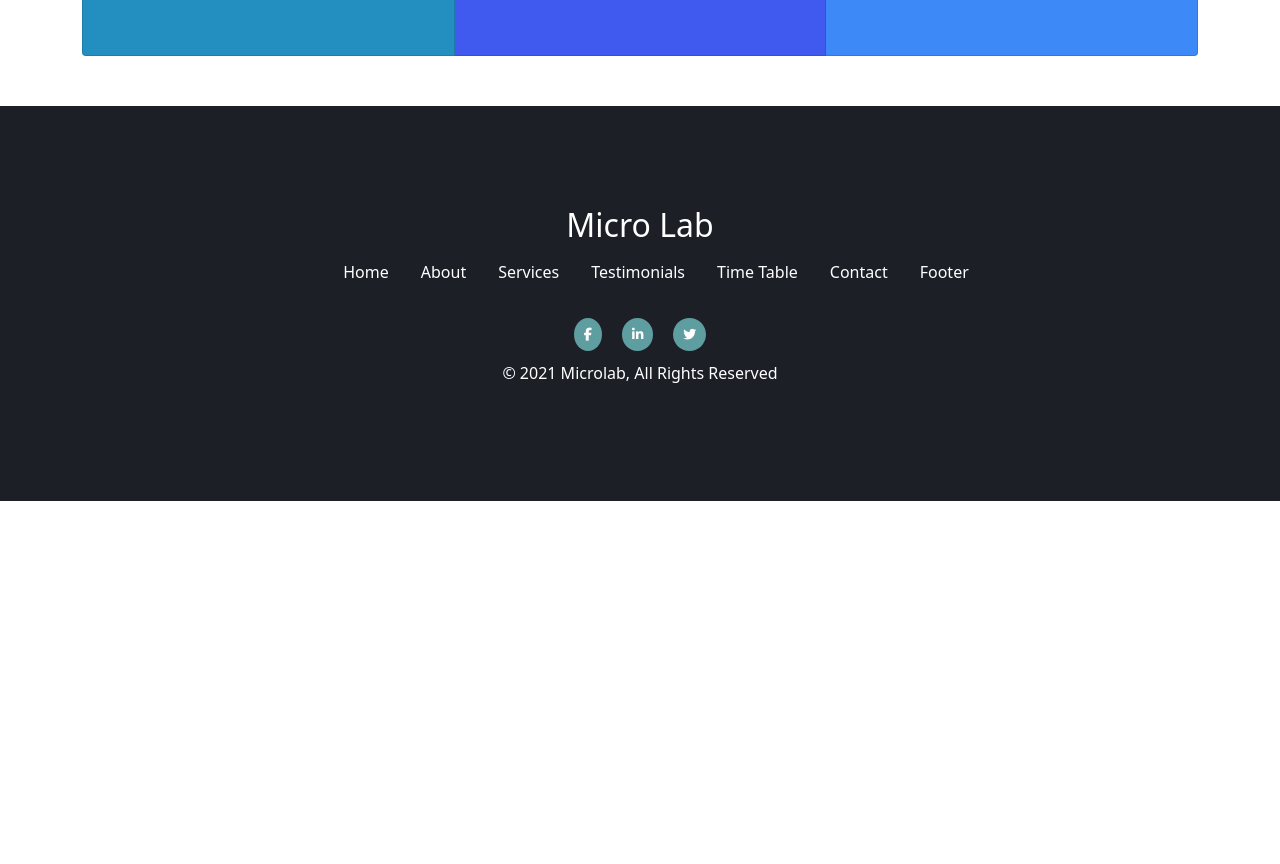
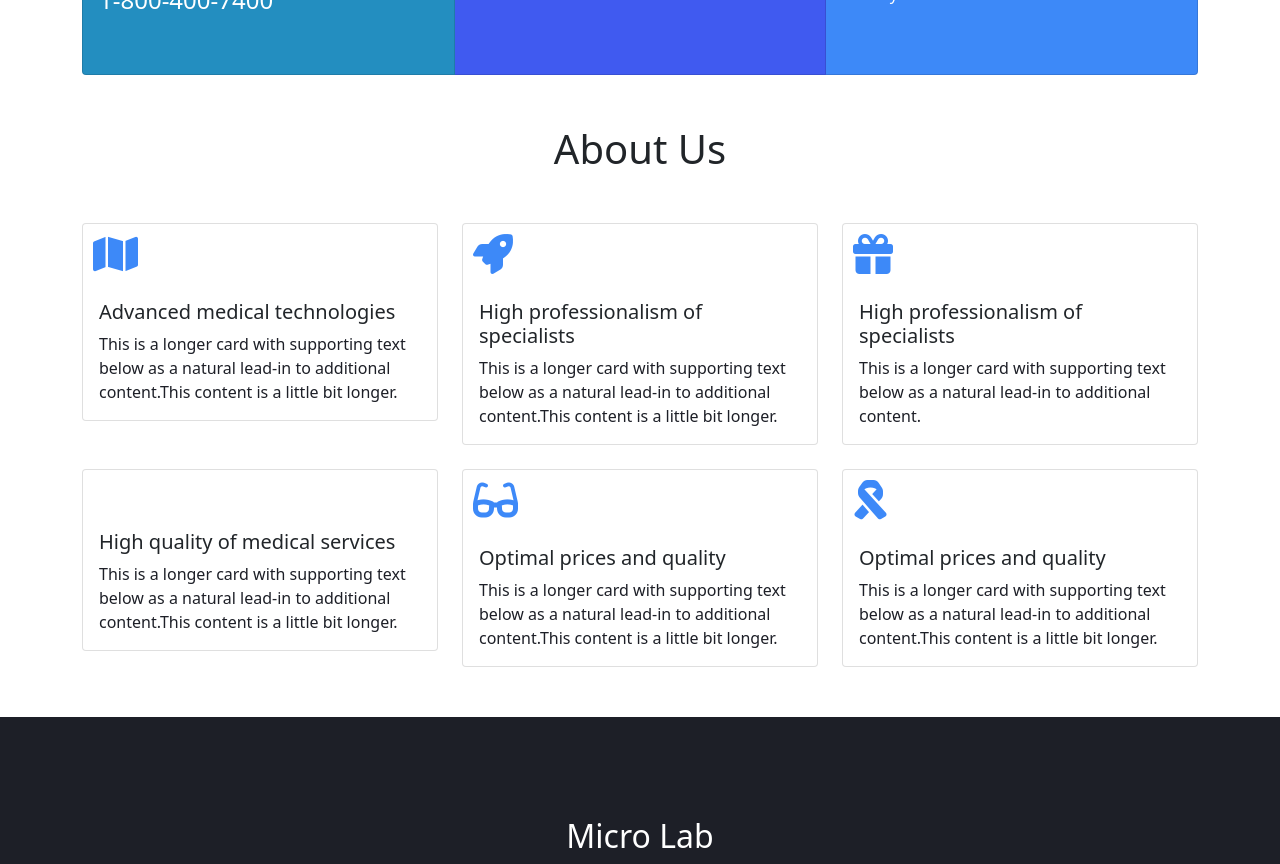
Before and after one commit to Mridul-web-me/micro-lab, a React (Create React App) app: page / in a window 1280 px wide. Shown: the part 1220-2084 px from the top of the page. Before the commit the page ends 1721 px from the top, so only its background shows below. Built offline with nearby package versions, Linux system fonts and the light colour scheme.

Commit message:
about added

```diff
--- /dev/null
+++ b/src/Pages/About/About.css
@@ -0,0 +1,32 @@
+.about .aboutHeading{
+    margin: 50px;
+}
+.about .fas.fa-map, .fas.fa-rocket, .fas.fa-gift, .fas.fa-paper-plane, .fas.fa-glasses, .fas.fa-ribbon{
+    color: #3d89f8;
+    font-size: 40px;
+    padding: 10px;
+}
+.about .card:hover .fas.fa-map{
+    transform: scale(1.1);
+    transition: 1s;
+}
+.about .card:hover .fas.fa-rocket{
+    transform: scale(1.1);
+    transition: 1s;
+}
+.about .card:hover .fas.fa-gift{
+    transform: scale(1.1);
+    transition: 1s;
+}
+.about .card:hover .fas.fa-paper-plane{
+    transform: scale(1.1);
+    transition: 1s;
+}
+.about .card:hover .fas.fa-glasses{
+    transform: scale(1.1);
+    transition: 1s;
+}
+.about .card:hover .fas.fa-ribbon{
+    transform: scale(1.1);
+    transition: 1s;
+}
--- a/src/Pages/About/About.js
+++ b/src/Pages/About/About.js
@@ -1,9 +1,68 @@
 import React from 'react'
-
+import './About.css'
 const About = () => {
     return (
-        <div>
-            This Is About
+        <div className="about">
+            <div className="container">
+                <h1 className="aboutHeading text-center">About Us</h1>
+
+                <div class="row row-cols-1 row-cols-md-3 g-4">
+                    <div class="col">
+                        <div class="card">
+                            <i class="fas fa-map"></i>
+                            <div class="card-body">
+                                <h5 class="card-title">Advanced medical technologies</h5>
+                                <p class="card-text">This is a longer card with supporting text below as a natural lead-in to additional content.This content is a little bit longer.</p>
+                            </div>
+                        </div>
+                    </div>
+                    <div class="col">
+                        <div class="card">
+                            <i class="fas fa-rocket"></i>
+                            <div class="card-body">
+                                <h5 class="card-title">High professionalism of specialists</h5>
+                                <p class="card-text">This is a longer card with supporting text below as a natural lead-in to additional content.This content is a little bit longer.</p>
+                            </div>
+                        </div>
+                    </div>
+                    <div class="col">
+                        <div class="card">
+                            <i class="fas fa-gift"></i>
+                            <div class="card-body">
+                                <h5 class="card-title">High professionalism of specialists</h5>
+                                <p class="card-text">This is a longer card with supporting text below as a natural lead-in to additional content.</p>
+                            </div>
+                        </div>
+                    </div>
+                    <div class="col">
+                        <div class="card">
+                            <i class="fas fa-paper-plane"></i>
+                            <div class="card-body">
+                                <h5 class="card-title">High quality of medical services</h5>
+                                <p class="card-text">This is a longer card with supporting text below as a natural lead-in to additional content.This content is a little bit longer.</p>
+                            </div>
+                        </div>
+                    </div>
+                    <div class="col">
+                        <div class="card">
+                            <i class="fas fa-glasses"></i>
+                            <div class="card-body">
+                                <h5 class="card-title">Optimal prices and quality</h5>
+                                <p class="card-text">This is a longer card with supporting text below as a natural lead-in to additional content.This content is a little bit longer.</p>
+                            </div>
+                        </div>
+                    </div>
+                    <div class="col">
+                        <div class="card">
+                            <i class="fas fa-ribbon"></i>
+                            <div class="card-body">
+                                <h5 class="card-title">Optimal prices and quality</h5>
+                                <p class="card-text">This is a longer card with supporting text below as a natural lead-in to additional content.This content is a little bit longer.</p>
+                            </div>
+                        </div>
+                    </div>
+                </div>
+            </div>
         </div>
     )
 }
--- a/src/Pages/Card/GroupCard.css
+++ b/src/Pages/Card/GroupCard.css
@@ -3,7 +3,7 @@
     justify-content: space-between;
     color: #fff;
 }
-.card-group p, i, h4, h5{
+.card-group p, i, h4{
     color: #fff;
 
 }
@@ -23,8 +23,9 @@
     padding: 20px 0;
 }
 
-.fas.fa-phone-alt,
+.card-group .fas.fa-phone-alt,
 .fas.fa-calendar-alt,
 .far.fa-clock{
     font-size: 36px;
+    padding: 10px;
 }
--- a/src/Pages/Contact/Contact.css
+++ b/src/Pages/Contact/Contact.css
@@ -16,7 +16,10 @@
     margin-left: 10px;
 }
 
-.fas, .fab{
+.fas.fa-map-marker-alt,
+.fas.fa-phone-alt,
+.fas.fa-paper-plane,
+.fab.fa-internet-explorer{
     color: #fff;
     font-size: 24px;
 }
--- a/src/Pages/Home/Home.js
+++ b/src/Pages/Home/Home.js
@@ -8,10 +8,70 @@ const Home = () => {
     return (
         <div>
             <Banner>
+            </Banner>
+            <GroupCard></GroupCard>
+            <div className="about">
+                <div className="container">
+                    <h1 className=" aboutHeading text-center">About Us</h1>
 
-            </Banner>
-
-            <GroupCard></GroupCard>
+                    <div class="row row-cols-1 row-cols-md-3 g-4">
+                        <div class="col">
+                            <div class="card">
+                                <i class="fas fa-map"></i>
+                                <div class="card-body">
+                                    <h5 class="card-title">Advanced medical technologies</h5>
+                                    <p class="card-text">This is a longer card with supporting text below as a natural lead-in to additional content.This content is a little bit longer.</p>
+                                </div>
+                            </div>
+                        </div>
+                        <div class="col">
+                            <div class="card">
+                                <i class="fas fa-rocket"></i>
+                                <div class="card-body">
+                                    <h5 class="card-title">High professionalism of specialists</h5>
+                                    <p class="card-text">This is a longer card with supporting text below as a natural lead-in to additional content.This content is a little bit longer.</p>
+                                </div>
+                            </div>
+                        </div>
+                        <div class="col">
+                            <div class="card">
+                                <i class="fas fa-gift"></i>
+                                <div class="card-body">
+                                    <h5 class="card-title">High professionalism of specialists</h5>
+                                    <p class="card-text">This is a longer card with supporting text below as a natural lead-in to additional content.</p>
+                                </div>
+                            </div>
+                        </div>
+                        <div class="col">
+                            <div class="card">
+                                <i class="fas fa-paper-plane"></i>
+                                <div class="card-body">
+                                    <h5 class="card-title">High quality of medical services</h5>
+                                    <p class="card-text">This is a longer card with supporting text below as a natural lead-in to additional content.This content is a little bit longer.</p>
+                                </div>
+                            </div>
+                        </div>
+                        <div class="col">
+                            <div class="card">
+                                <i class="fas fa-glasses"></i>
+                                <div class="card-body">
+                                    <h5 class="card-title">Optimal prices and quality</h5>
+                                    <p class="card-text">This is a longer card with supporting text below as a natural lead-in to additional content.This content is a little bit longer.</p>
+                                </div>
+                            </div>
+                        </div>
+                        <div class="col">
+                            <div class="card">
+                                <i class="fas fa-ribbon"></i>
+                                <div class="card-body">
+                                    <h5 class="card-title">Optimal prices and quality</h5>
+                                    <p class="card-text">This is a longer card with supporting text below as a natural lead-in to additional content.This content is a little bit longer.</p>
+                                </div>
+                            </div>
+                        </div>
+                    </div>
+                </div>
+            </div>
         </div>
 
 
--- a/src/Pages/Top/Top.css
+++ b/src/Pages/Top/Top.css
@@ -31,10 +31,10 @@ display: flex;
     padding: 5px;
     transition: 0.5s;
 }
-.register:hover .fas.fa-sign-in-alt{
+.top .button .register:hover .fas.fa-sign-in-alt{
     position: relative;
     left: 10px;
-
+    transition: 1s;
 }
 .button{
     text-align: end;
```
